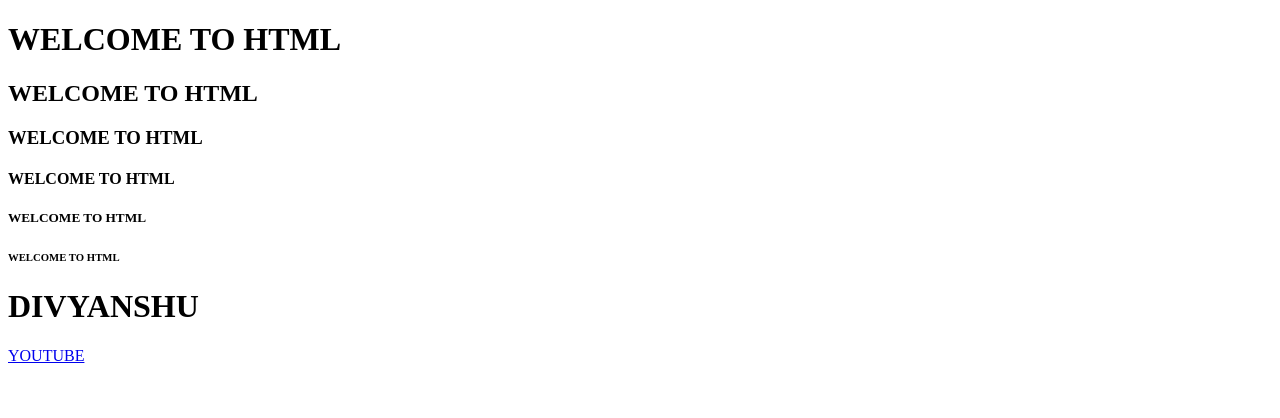
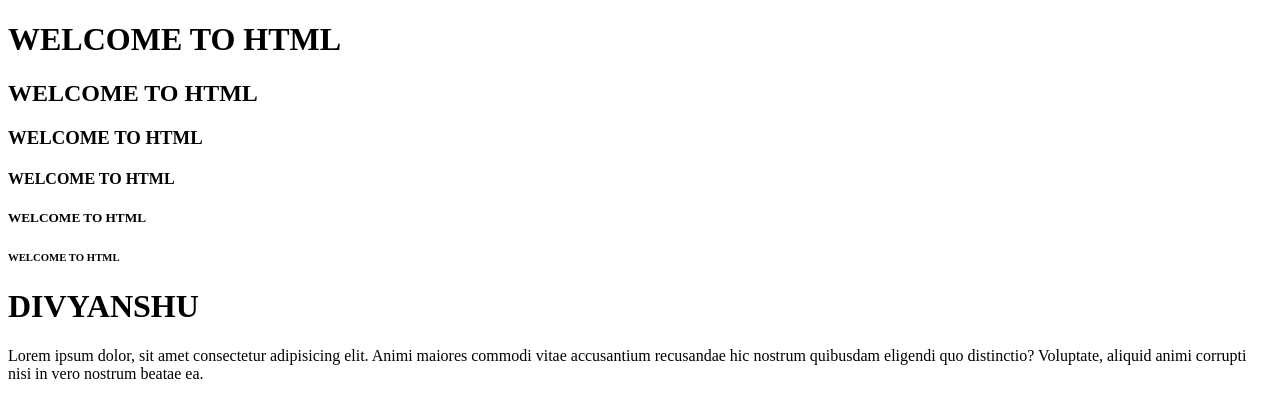
Before and after one commit to aansh4993-a11y/HTML-AIML1, a plain HTML site: page index.html in a window 1280 px wide. Drawn offline with Linux system fonts and the light colour scheme.

Commit message:
ADDED NEW FILE

```diff
--- a/index.html
+++ b/index.html
@@ -12,7 +12,11 @@
     <h4>WELCOME TO HTML</h4>
     <h5>WELCOME TO HTML</h5>
     <h6>WELCOME TO HTML</h6>
- <H1>DIVYANSHU </H1>
- <a href="https://www.youtube.com/">YOUTUBE</a>
+    <H1>DIVYANSHU </H1>
+    <p>Lorem ipsum dolor, sit amet consectetur
+        adipisicing elit. Animi maiores commodi
+        vitae accusantium recusandae hic nostrum
+        quibusdam eligendi quo distinctio? Voluptate,
+        aliquid animi corrupti nisi in vero nostrum beatae ea.</p>
 </body>
 </html>
```
